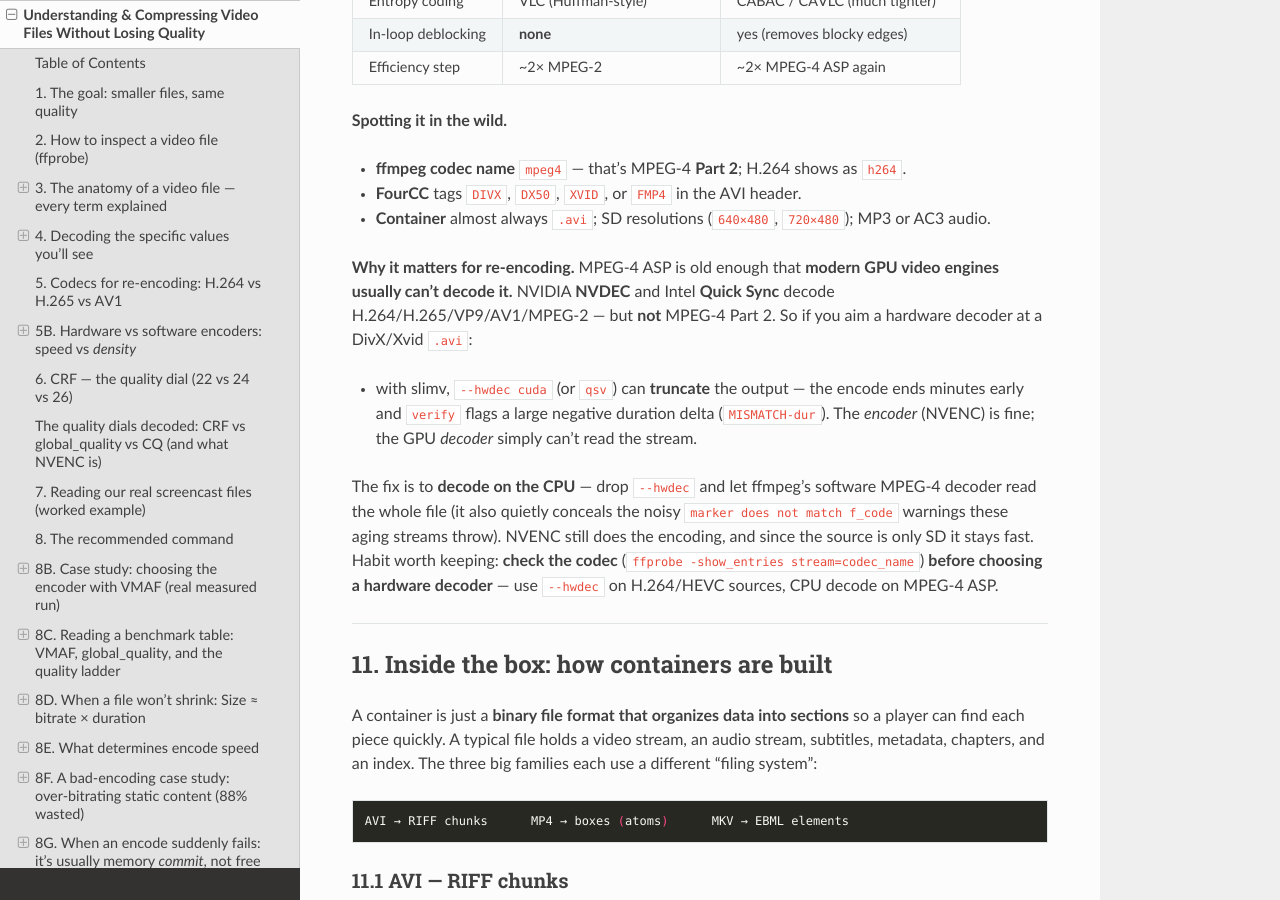
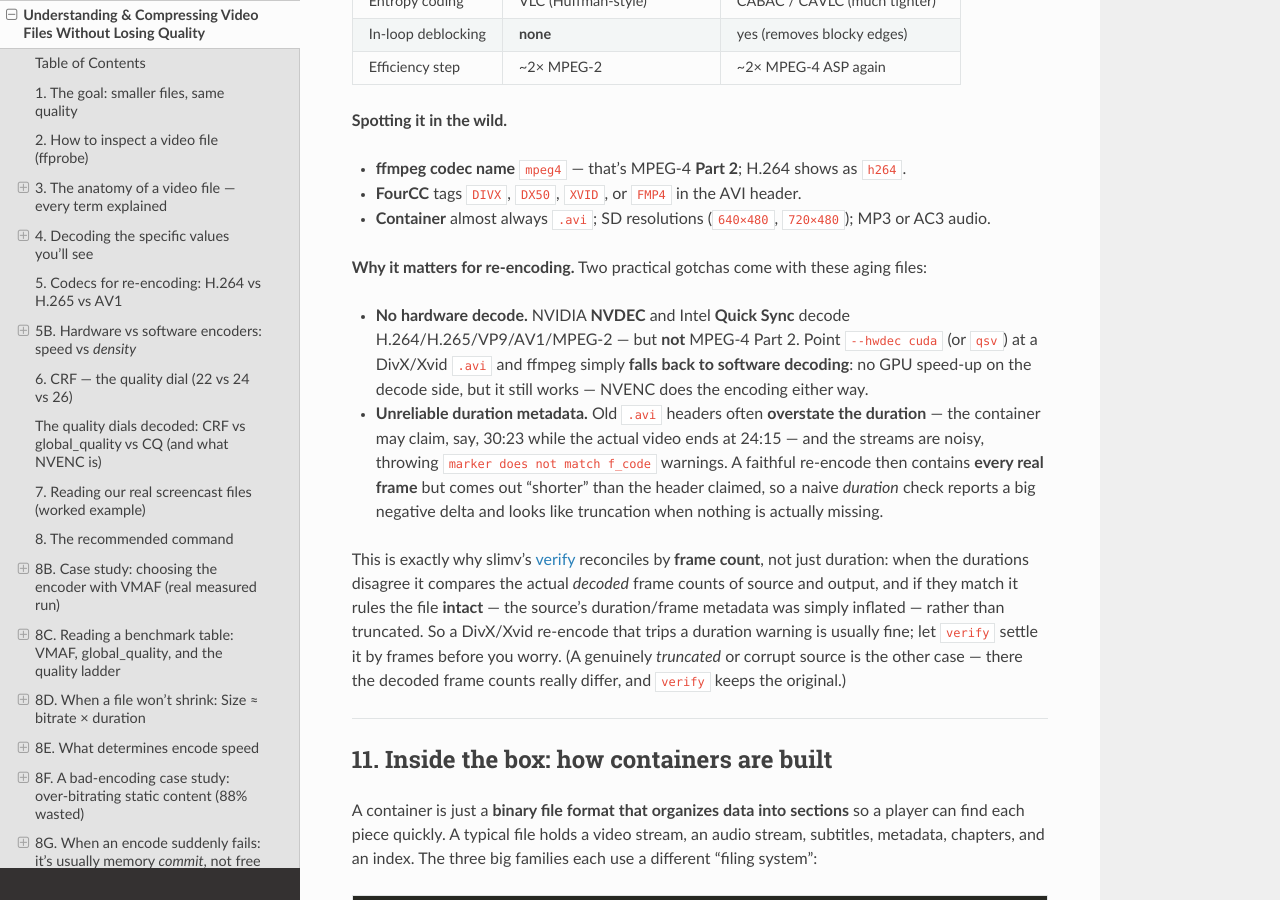
Before and after one commit to abdelhaleemahmed/slimv, a Sphinx documentation site: the page built from docs/source/understanding-video-compression.rst, in a window 1280 px wide and 900 px high, scrolled down 37881 px. Built offline with Sphinx 7.4.7 and the Read the Docs theme 3.1.0, drawn with Linux system fonts in a browser that asks for light colours.

Commit message:
docs: correct the MPEG-4 ASP re-encode note — it's inflated .avi duration metadata, not NVDEC truncation
NVDEC/QSV can't hardware-decode MPEG-4 Part 2 but ffmpeg falls back to software (no truncation). The real gotcha is old .avi headers overstating duration; verify reconciles by frame count. Corrects a claim added earlier this session.

Co-Authored-By: Claude Opus 4.8 <noreply@anthropic.com>

```diff
--- a/docs/source/understanding-video-compression.rst
+++ b/docs/source/understanding-video-compression.rst
@@ -1984,23 +1984,28 @@ Efficiency step              ~2× MPEG-2                     ~2× MPEG-4 ASP aga
 - **Container** almost always ``.avi``; SD resolutions (``640×480``, ``720×480``);
   MP3 or AC3 audio.
 
-**Why it matters for re-encoding.** MPEG-4 ASP is old enough that **modern GPU video
-engines usually can't decode it.** NVIDIA **NVDEC** and Intel **Quick Sync** decode
-H.264/H.265/VP9/AV1/MPEG-2 — but **not** MPEG-4 Part 2. So if you aim a hardware
-decoder at a DivX/Xvid ``.avi``:
-
-- with slimv, ``--hwdec cuda`` (or ``qsv``) can **truncate** the output — the encode
-  ends minutes early and ``verify`` flags a large negative duration delta
-  (``MISMATCH-dur``). The *encoder* (NVENC) is fine; the GPU *decoder* simply can't
-  read the stream.
-
-The fix is to **decode on the CPU** — drop ``--hwdec`` and let ffmpeg's software
-MPEG-4 decoder read the whole file (it also quietly conceals the noisy
-``marker does not match f_code`` warnings these aging streams throw). NVENC still
-does the encoding, and since the source is only SD it stays fast. Habit worth
-keeping: **check the codec** (``ffprobe -show_entries stream=codec_name``) **before
-choosing a hardware decoder** — use ``--hwdec`` on H.264/HEVC sources, CPU decode on
-MPEG-4 ASP.
+**Why it matters for re-encoding.** Two practical gotchas come with these aging files:
+
+- **No hardware decode.** NVIDIA **NVDEC** and Intel **Quick Sync** decode
+  H.264/H.265/VP9/AV1/MPEG-2 — but **not** MPEG-4 Part 2. Point ``--hwdec cuda`` (or
+  ``qsv``) at a DivX/Xvid ``.avi`` and ffmpeg simply **falls back to software
+  decoding**: no GPU speed-up on the decode side, but it still works — NVENC does the
+  encoding either way.
+- **Unreliable duration metadata.** Old ``.avi`` headers often **overstate the
+  duration** — the container may claim, say, 30:23 while the actual video ends at
+  24:15 — and the streams are noisy, throwing ``marker does not match f_code``
+  warnings. A faithful re-encode then contains **every real frame** but comes out
+  "shorter" than the header claimed, so a naive *duration* check reports a big
+  negative delta and looks like truncation when nothing is actually missing.
+
+This is exactly why slimv's :doc:`verify <02-commands>` reconciles by **frame count**,
+not just duration: when the durations disagree it compares the actual *decoded* frame
+counts of source and output, and if they match it rules the file **intact** — the
+source's duration/frame metadata was simply inflated — rather than truncated. So a
+DivX/Xvid re-encode that trips a duration warning is usually fine; let ``verify``
+settle it by frames before you worry. (A genuinely *truncated* or corrupt source is
+the other case — there the decoded frame counts really differ, and ``verify`` keeps
+the original.)
 
 --------------
 
```
Also changed, not shown: CHANGELOG.md (+6 -4 lines).
